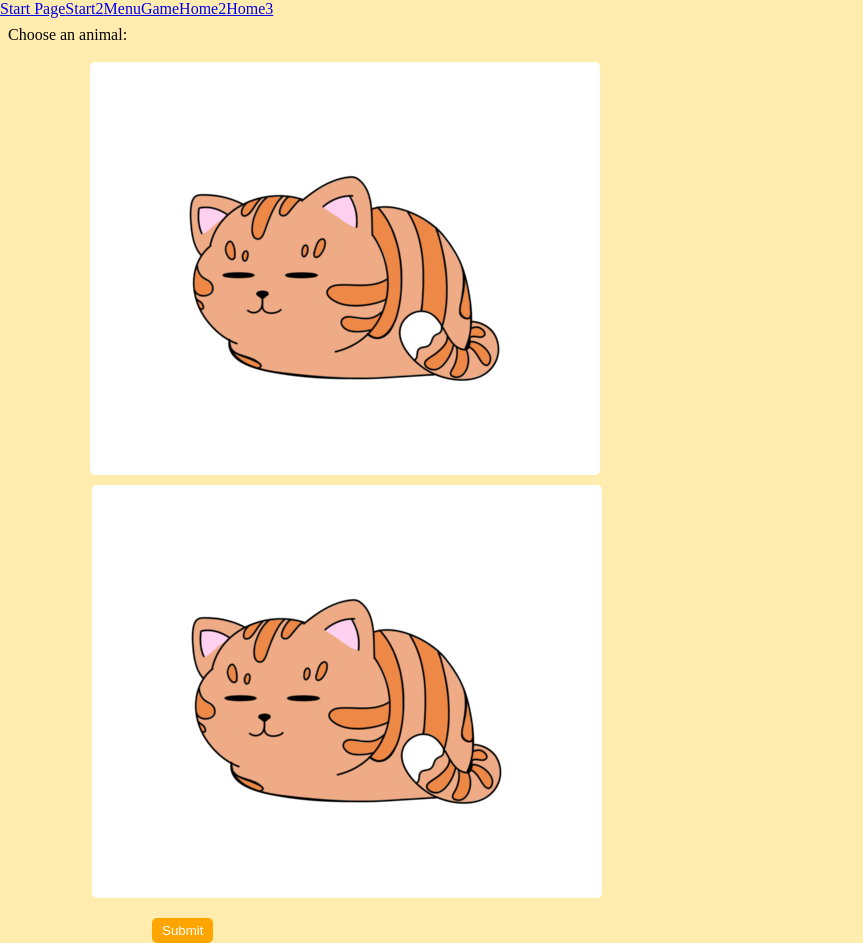
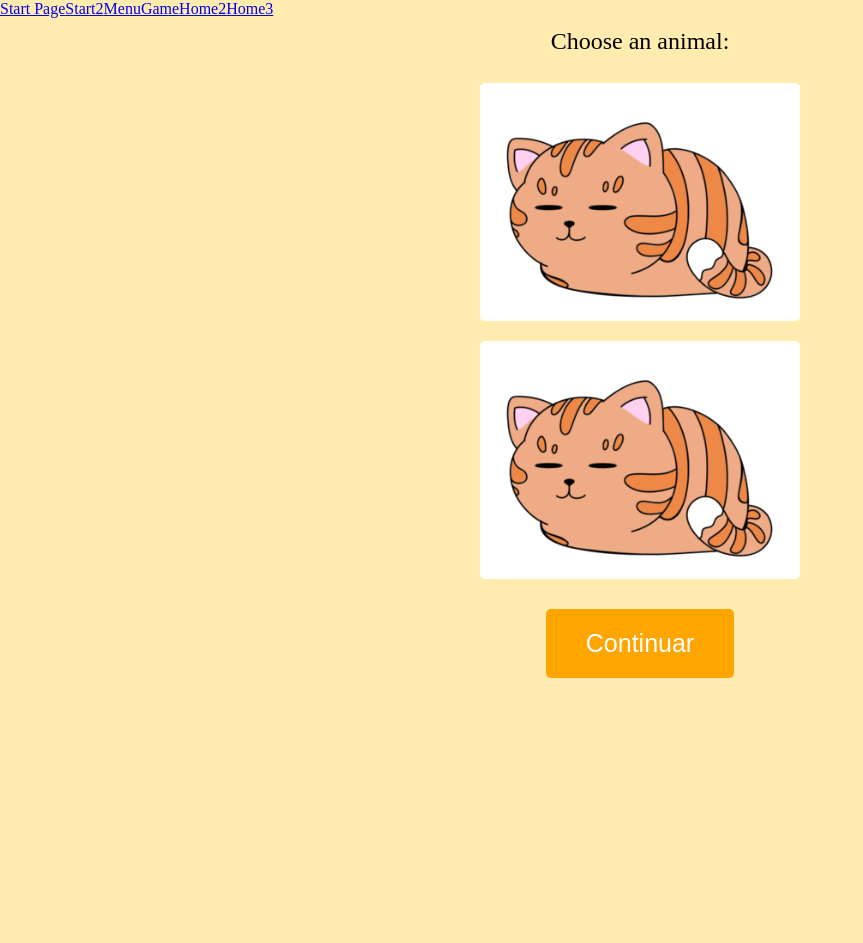
Before and after one commit to JoaoESmoreira/IHC-Project, a React (Vite) app in the folder vite-project/: page / in a window 1280 px wide. Shown: the whole page, without its empty margins (0-863 px from the left). After the commit the page ends 818 px from the top, so only its background shows below. Built offline with nearby package versions, Linux system fonts and the light colour scheme.

Commit message:
Melhoramento da página Inicial

```diff
--- a/vite-project/src/CatAnimation.jsx
+++ b/vite-project/src/CatAnimation.jsx
@@ -1,6 +1,6 @@
 import React, { useState, useEffect } from 'react';
 
-const CatAnimation = ({ frames }) => {
+const CatAnimation = ({ frames, width, height }) => {
   const [currentFrame, setCurrentFrame] = useState(0);
 
   useEffect(() => {
@@ -11,7 +11,7 @@ const CatAnimation = ({ frames }) => {
     return () => clearInterval(interval);
   }, [currentFrame, frames.length]);
 
-  return <img src={frames[currentFrame]} alt="Cat Animation" />;
+  return <img src={frames[currentFrame]} alt="Cat Animation" style={{ width, height }} />;
 };
 
 export default CatAnimation;
--- a/vite-project/src/DogAnimation.jsx
+++ b/vite-project/src/DogAnimation.jsx
@@ -1,6 +1,6 @@
 import React, { useState, useEffect } from 'react';
 
-const DogAnimation = ({ frames }) => {
+const DogAnimation = ({ frames, width, height }) => {
   const [currentFrame, setCurrentFrame] = useState(0);
 
   useEffect(() => {
@@ -11,7 +11,7 @@ const DogAnimation = ({ frames }) => {
     return () => clearInterval(interval);
   }, [currentFrame, frames.length]);
 
-  return <img src={frames[currentFrame]} alt="Dog Animation" />;
+  return <img src={frames[currentFrame]} alt="Dog Animation" style={{ width, height }} />;
 };
 
 export default DogAnimation;
--- a/vite-project/src/views/Start.jsx
+++ b/vite-project/src/views/Start.jsx
@@ -52,24 +52,24 @@ function Start() {
       ];
 
       return (
+        <div style={{ display: 'flex', flexDirection: 'column', alignItems: 'center', justifyContent: 'flex-start', height: '100vh' }}>
+          <div style={{ textAlign: 'center' }}>
+            <p style={{ fontSize: '24px', marginTop: '10px' }}>Choose an animal:</p>
+          </div>
           <div>
-            <div>
-            <p>Choose an animal:</p>
             <button
               style={{
                 backgroundColor: selectedOption === 'dog' ? 'rgb(255, 165, 0)' : 'white',
                 color: selectedOption === 'dog' ? 'white' : 'rgb(255, 165, 0)',
                 borderRadius: '5px',
-                        padding: '80px 80px',
+                padding: '10px',
                 border: 'none',
                 cursor: 'pointer',
-                        position: 'relative', // or 'absolute'
-                        left: '90px',
-                        top: '10px',
+                marginTop: '20px',
               }}
               onClick={() => handleOptionChange('dog')}
             >
-                <DogAnimation frames={dogAnimationFrames} />
+              <DogAnimation frames={dogAnimationFrames} width={300} height={215} />
             </button>
           </div>
           <div>
@@ -77,19 +77,15 @@ function Start() {
               style={{
                 backgroundColor: selectedOption === 'cat' ? 'rgb(255, 165, 0)' : 'white',
                 color: selectedOption === 'cat' ? 'white' : 'rgb(255, 165, 0)',
-
-
                 borderRadius: '5px',
-                        padding: '80px 80px',
+                padding: '10px',
                 border: 'none',
                 cursor: 'pointer',
-                        position: 'relative', // or 'absolute'
-                        left: '92px',
-                        top: '20px',
+                marginTop: '20px', // Adiciona espaço entre os botões
               }}
               onClick={() => handleOptionChange('cat')}
             >
-                <CatAnimation frames={catAnimationFrames} />
+              <CatAnimation frames={catAnimationFrames} width={300} height={215} />
             </button>
           </div>
           <div>
@@ -98,19 +94,17 @@ function Start() {
                 backgroundColor: 'rgb(255, 165, 0)',
                 color: 'white',
                 borderRadius: '5px',
-                    padding: '5px 10px',
+                padding: '20px 40px',
                 border: 'none',
                 cursor: 'pointer',
-                    position: 'relative',
-                    left: '152px',
-                    top: '40px',
+                marginTop: '30px', // Adiciona espaço entre os botões
               }}
             >
               <Link
                 to={`/Start2/${selectedOption}`}
-                    style={{ textDecoration: 'none', color: 'white' }}
+                style={{ textDecoration: 'none', color: 'white', fontSize: '25px'  }}
               >
-                    Submit
+                Continuar
               </Link>
             </button>
           </div>
```
Lines whose indentation alone changed are shown as unchanged.
